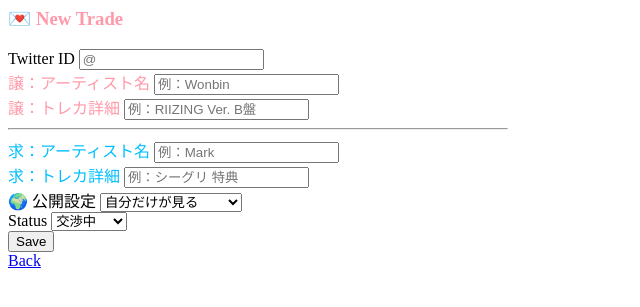
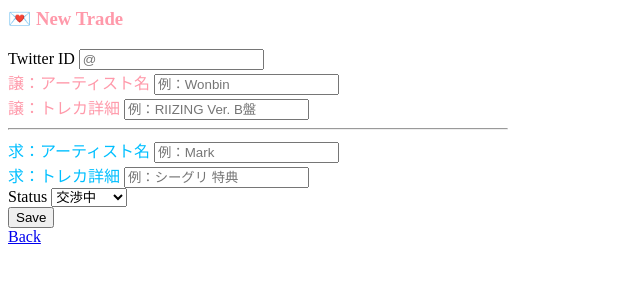
Before and after one commit to usaneko584/kpop-trade-manager, a FastAPI app: page /create in a window 1280 px wide. Shown: the top 307 px of the page, without its empty margins (0-640 px from the left). Run offline with FastAPI, Linux system fonts and the light colour scheme; the visitor is signed in with stand-in values (Sample User, id 1); parts of the project's set-up code (start-up, migrations or seed data) failed here and were passed over.

Commit message:
Update create.html

```diff
--- a/templates/create.html
+++ b/templates/create.html
@@ -29,13 +29,7 @@
                 </div>
             </div>
 
-            <div class="mb-4">
-                <label class="small fw-bold text-primary">🌍 公開設定</label>
-                <select name="is_public" class="form-select border-primary">
-                    <option value="false">自分だけが見る</option>
-                    <option value="true">公開リストに載せる</option>
-                </select>
-            </div>
+
 
             <div class="mb-4">
                 <label class="small fw-bold">Status</label>
```
